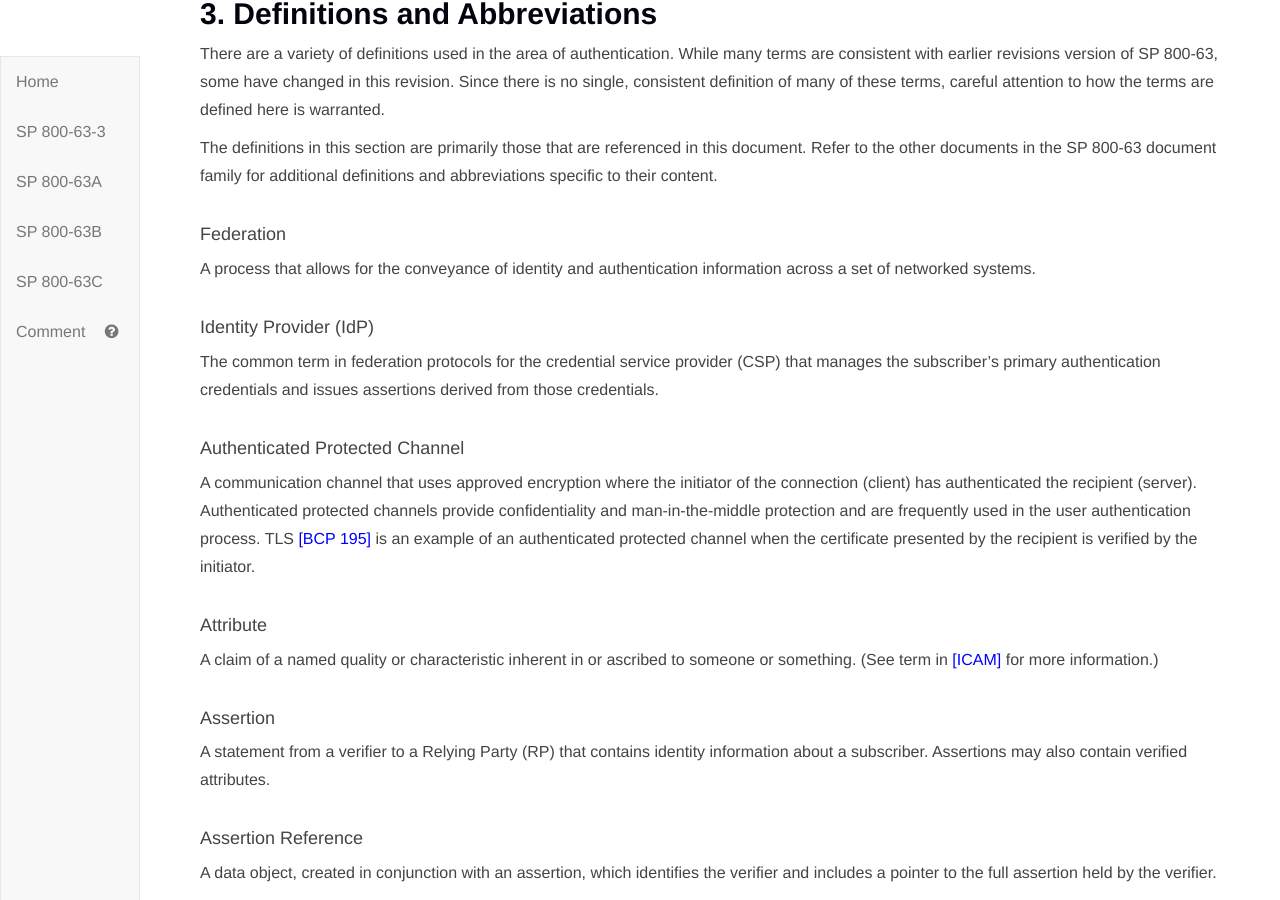
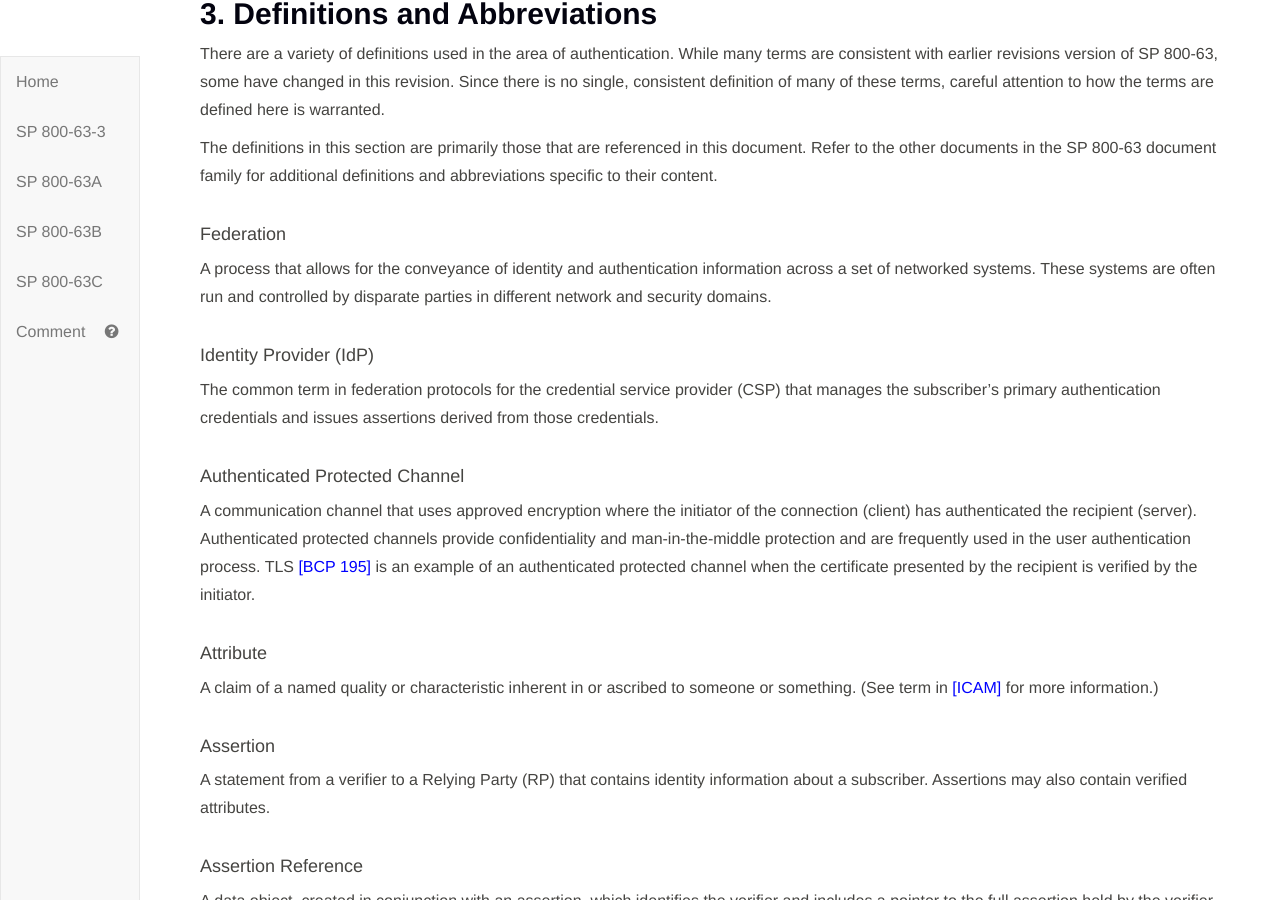
Before and after one commit to usnistgov/800-63-3, a Jekyll site: the page built from sp800-63c.md, in a window 1280 px wide and 900 px high, scrolled down 4642 px. Built offline with Jekyll 4.4.1, drawn with Linux system fonts in a browser that asks for light colours.

Commit message:
update federation definition, closes #205

```diff
--- a/sp800-63c/sec3_definitions.md
+++ b/sp800-63c/sec3_definitions.md
@@ -7,7 +7,7 @@ There are a variety of definitions used in the area of authentication. While man
 The definitions in this section are primarily those that are referenced in this document. Refer to the other documents in the SP 800-63 document family for additional definitions and abbreviations specific to their content.
 
 #### Federation
-A process that allows for the conveyance of identity and authentication information across a set of networked systems.
+A process that allows for the conveyance of identity and authentication information across a set of networked systems. These systems are often run and controlled by disparate parties in different network and security domains.
 
 #### Identity Provider (IdP)
 The common term in federation protocols for the credential service provider (CSP) that manages the subscriber's primary authentication credentials and issues assertions derived from those credentials.
```
